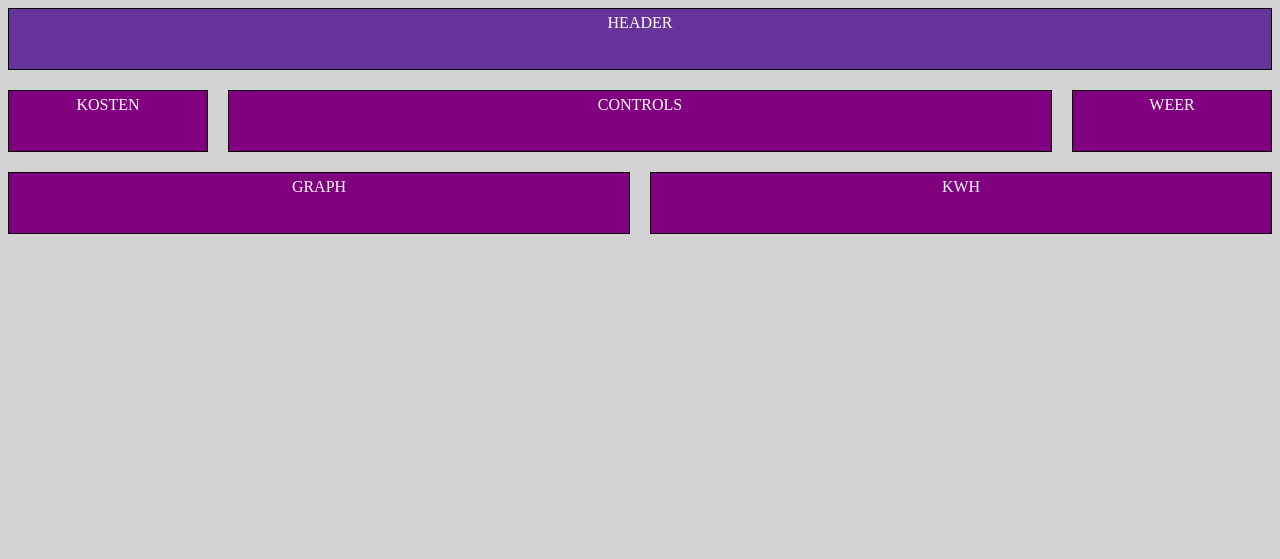
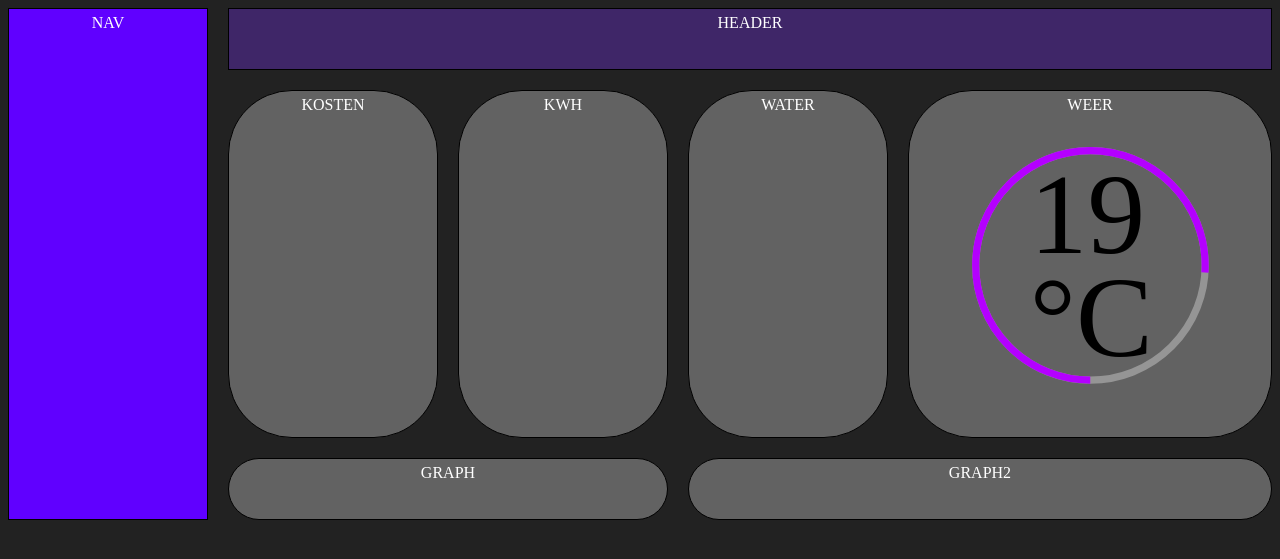
Before and after one commit to DamianvdD/DuurzaamHuis, a PHP site: page / in a window 1280 px wide. Shown: the top 559 px of the page. Run offline with PHP 8.4, Linux system fonts and the light colour scheme.

Commit message:
Nieuwe Aanpassingen

```diff
--- a/index.html
+++ b/index.html
@@ -5,19 +5,43 @@
     <meta charset="UTF-8">
     <meta http-equiv="X-UA-Compatible" content="IE=edge">
     <meta name="viewport" content="width=device-width, initial-scale=1.0">
-    <title>Divmo Dashboard</title>
+    <title>Dimvo Dashboard</title>
     <link rel="stylesheet" href="style.css">
-    <link rel="shortcut icon" href="Images/dimvologo.png" type = "image/x-icon">
+    <link rel="shortcut icon" href="Images/logodimvo.png" sizes="256x256">
 </head>
 
 <body>
     <div id="DashBoard">
         <div class="item header">HEADER</div>
+        <div class="item nav">NAV</div>
         <div class="item kwh">KWH</div>
-        <div class="item weer">WEER</div>
+        <div class="item water">WATER</div>
+        <div class="item weer">WEER
+            <svg width="90%" height="90%" viewBox="0 0 42 42">
+                <circle cx="21" cy="21" r=" 15.91549430918954" fill="transparent" stroke="rgba(200, 200, 200, 0.5)" stroke-width="1"></circle>
+                <circle cx="21" cy="21" r=" 15.91549430918954" fill="transparent" stroke="#b400ff" stroke-width="1" stroke-dasharray="15 85" stroke-dashoffset="75" id="cirkelBoog"></circle>
+                <g class="temp">
+                    <text id="temperatuur" x="30%" y="46%"></text>
+                    <text id="eenheid" x="30%" y="80%">&deg;C</text>
+                </g>
+            </svg>
+            <script>
+                let temperatuur = 19;
+                const temperatuurUitvoer = document.getElementById('temperatuur');
+                const cirkelBoog = document.getElementById('cirkelBoog');
+
+                uitvoeren = (temp) => {
+                    temperatuurUitvoer.innerHTML = temp;
+                    let boog = temp * 100/25;
+                    cirkelBoog.style.strokeDasharray = `${boog} ${100 - boog}`;
+                }
+
+                uitvoeren(temperatuur);
+            </script>
+        </div>
         <div class="item kosten">KOSTEN</div>
         <div class="item graph">GRAPH</div>
-        <div class="item controls">CONTROLS</div>
+        <div class="item graph2">GRAPH2</div>
     </div>
 </body>
 
--- a/style.css
+++ b/style.css
@@ -1,5 +1,5 @@
 body {
-    background-color: lightgray;
+    background-color: #222222;
     font-family: Raleway;
     text-align: center;
     color: white;
@@ -10,52 +10,76 @@ body {
     grid-template-columns: 1fr 1fr;
     grid-gap: 20px;
     grid-template-areas: "header   header"
-                         "kosten   kwh"
-                         "weer     weer"
-                         "controls controls"
+                         "kosten   weer"
+                         "kwh      water"
                          "graph    graph"
+                         "graph2   graph2"
 }
 
 .item {
-    background-color: purple;
+    background-color: #626262;
     border: 1px solid #000;
     padding: 5px;
     min-height: 50px;
 }
 
 .header {
-    background-color: rebeccapurple;
+    background-color: #3f2668;
     grid-area: header;
+}
+
+.nav {
+    grid-area: nav;
+    background-color: #6000ff;
 }
 
 .weer {
     grid-area: weer;
     text-align: center;
+    border-radius: 64px;
 }
 
 .graph {
     grid-area: graph;
+    border-radius: 64px;
+}
+
+.graph2 {
+    grid-area: graph2;
+    border-radius: 64px;
 }
 
 .kosten {
     grid-area: kosten;
+    border-radius: 64px;
 }
 
 .kwh {
     grid-area: kwh;
+    border-radius: 64px;
+}
+
+.water {
+    grid-area: water;
+    border-radius: 64px;
 }
 
 .controls {
     grid-area: controls;
+    border-radius: 64px;
+}
+
+#C{
+    font-size: 36px;
 }
 
 @media screen and (min-width: 900px) {
 
     #DashBoard {
         grid-template-columns: 200px 1fr 1fr 200px;
-        grid-template-areas: "header   header   header   header"
-                             "kosten   controls controls weer"
-                             "graph    graph    kwh      kwh"
+        grid-template-areas: "nav   header   header   header   header"
+                             "nav   kosten   kwh      water      weer"
+                             "nav   graph    graph    graph2   graph2"
     }
 
 }
```
Also changed, not shown: Images/index.html (added, +49 -0 lines), Images/dimvologo.png, Images/dimvologo2.png (added), Images/logodimvo.png (added).
